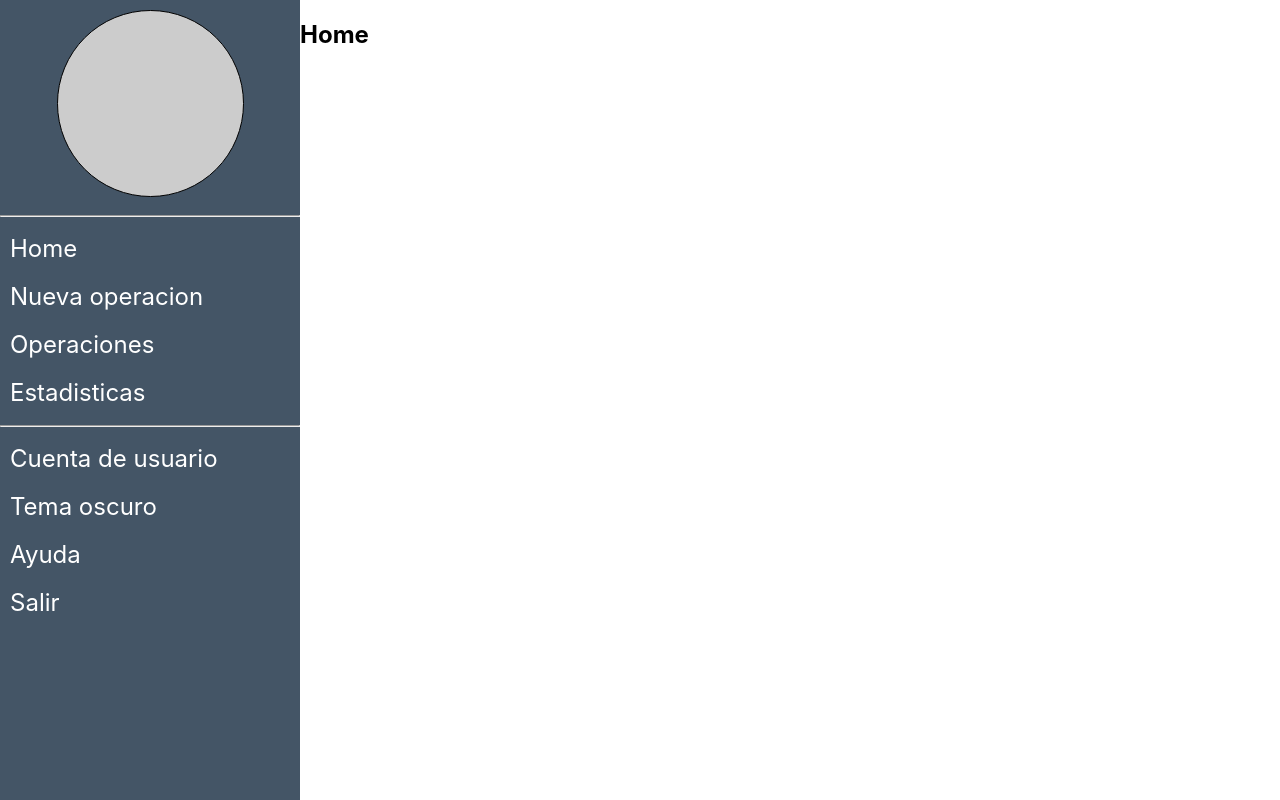
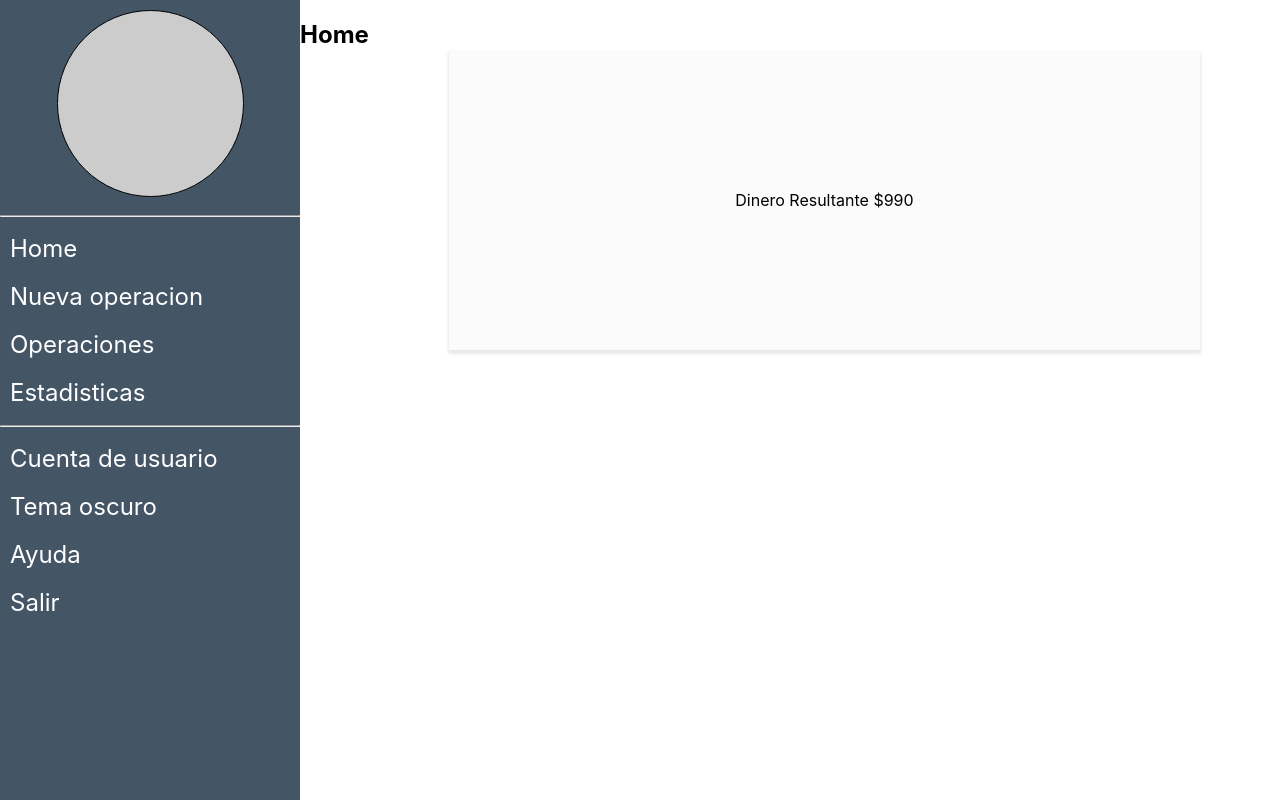
Before and after one commit to BraianM/Presupuesto-personal, a React (Create React App) app: page / in a window 1280 px wide. Built offline with nearby package versions, Linux system fonts and the light colour scheme.

Commit message:
Resultanteactual

```diff
--- a/src/App.js
+++ b/src/App.js
@@ -1,19 +1,25 @@
 import { Component } from 'react';
 import Sidebar from './components/Sidebar';
 import './App.css';
+import Resultanteactual from './components/Resultanteactual'
 
 class App extends Component {
   render() {
     return (
       <main className='app'>
+
         <aside>
           <Sidebar />
         </aside>
         <section>
           <h1>Home</h1>
         </section>
+        <Resultanteactual/ >
+
       </main>
+
     )
   }
+
 }
 export default App;
--- /dev/null
+++ b/src/components/Resultanteactual.js
@@ -0,0 +1,16 @@
+import React from 'react';
+import '../estilos/Resultante.css';
+
+function Resultanteactual () {
+    return (
+
+        <div className='contenedor-actual'>
+        <div className='contenedor-texto'>
+            <p className='dinero-resultante'>
+                Dinero Resultante $990
+            </p>
+        </div>
+        </div>
+    );
+}
+export default Resultanteactual;
--- /dev/null
+++ b/src/estilos/Resultante.css
@@ -0,0 +1,10 @@
+.contenedor-actual{
+    width: 800px;
+    height: 300px;
+    margin: 50px 80px 50px;
+    display: flex;
+    align-items: center;
+    justify-content: center;
+    background-color: rgb(251, 251, 251);
+    box-shadow: 0 3px 3px 1px rgb(0 0 0 / 9% );
+}
--- a/src/index.js
+++ b/src/index.js
@@ -4,7 +4,6 @@ import './index.css';
 import App from './App';
 import NuevaOperacion from './components/NuevaOperacion';
 import Operaciones from './components/Operaciones';
-import reportWebVitals from './reportWebVitals';
 import { BrowserRouter, Routes, Route } from 'react-router-dom';
 
 const root = ReactDOM.createRoot(document.getElementById('root'));
@@ -17,8 +16,3 @@ root.render(
     </Routes>
   </BrowserRouter>
 );
-
-// If you want to start measuring performance in your app, pass a function
-// to log results (for example: reportWebVitals(console.log))
-// or send to an analytics endpoint. Learn more: https://bit.ly/CRA-vitals
-reportWebVitals();
```
Also changed, not shown: src/imagenes/testimonio-sarah.png (added), 1 other file (tests, documents, lock files or other folders).
